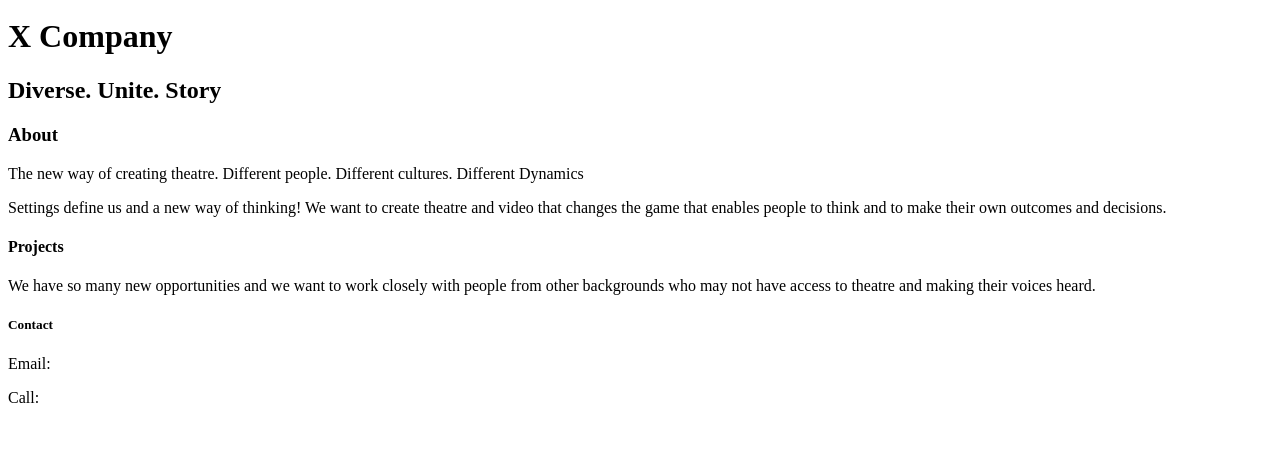
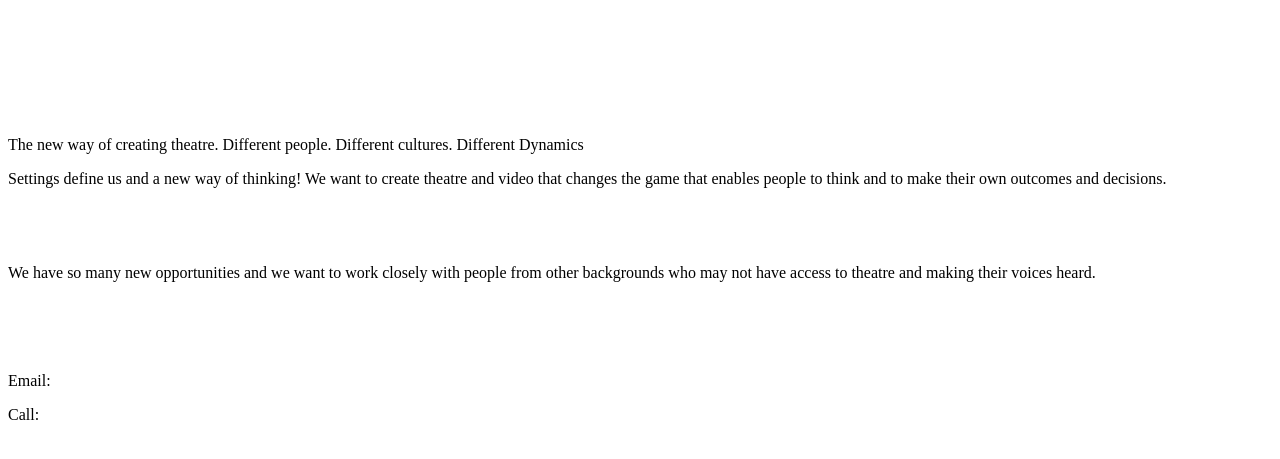
Before and after one commit to Rezol76/X-Company-website, a plain HTML site: page index.html in a window 1280 px wide. Shown: the part 29-488 px from the top of the page. Drawn offline with Linux system fonts and the light colour scheme.

Commit message:
Add files via upload

```diff
--- a/index.css
+++ b/index.css
@@ -1,20 +1,25 @@
-
 h1 {
-
-    colour: white;
-    font-size: 20px
-     font-color: red;
-    }
-
-h2
-
-
-h3
-
-
-
-h4
-
-
-
-h5
+  color: white;
+  font-size: 20px;
+  font-color: red;
+}
+h2 {
+  color: white;
+  font-size: 20px;
+  font-color: red;
+}
+h3 {
+  color: white;
+  font-size: 20px;
+  font-color: red;
+}
+h4 {
+  color: white;
+  font-size: 20px;
+  font-color: red;
+}
+h5 {
+  color: white;
+  font-size: 20px;
+  font-color: red;
+}
```
